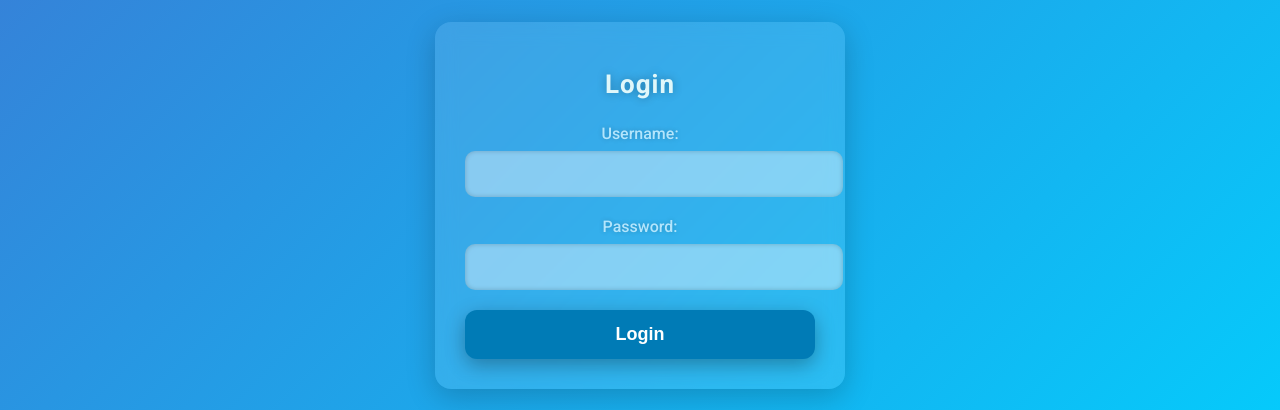
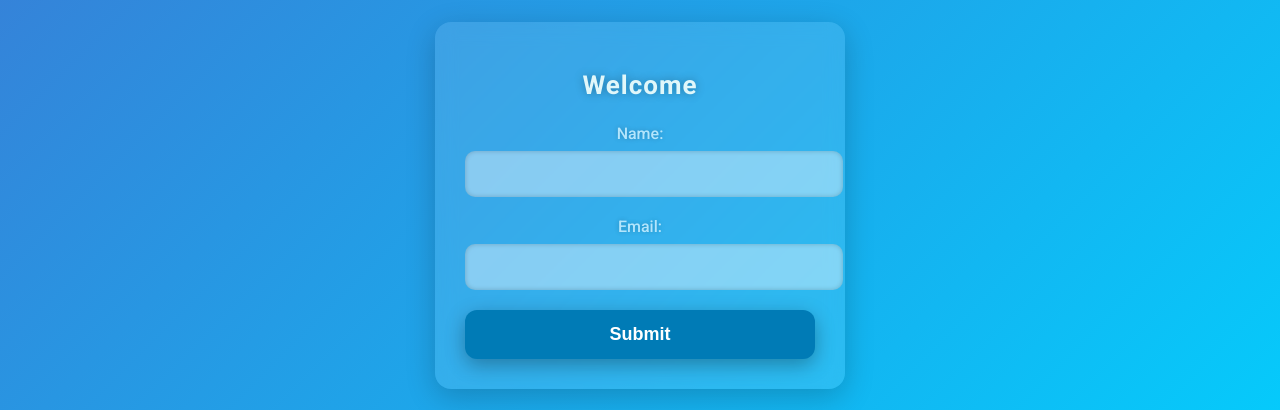
Before and after one commit to vishnu-madle/BBOS-POC, a website: page src/index.html in a window 1280 px wide. Shown: the part 194-604 px from the top of the page. Drawn offline with Linux system fonts and the light colour scheme.

Commit message:
Update index.html

```diff
--- a/src/index.html
+++ b/src/index.html
@@ -44,6 +44,11 @@
             font-weight: 700;
             letter-spacing: 1px;
             text-shadow: 0 0 10px rgba(0, 0, 0, 0.3);
+            animation: slideDown 1.2s ease-in-out;
+        }
+        @keyframes slideDown {
+            from { transform: translateY(-20px); opacity: 0; }
+            to { transform: translateY(0); opacity: 1; }
         }
         label {
             font-weight: 500;
@@ -53,7 +58,7 @@
             text-shadow: 0 0 5px rgba(0, 0, 0, 0.2);
         }
         input[type="text"],
-    input[type="password"] {
+        input[type="email"] {
             width: 100%;
             padding: 14px;
             margin-bottom: 20px;
@@ -66,7 +71,7 @@
             transition: background-color 0.4s, box-shadow 0.4s;
         }
         input[type="text"]:focus,
-    input[type="password"]:focus {
+        input[type="email"]:focus {
             background: rgba(255, 255, 255, 0.6);
             box-shadow: 0 0 12px #00bcd4;
             outline: none;
@@ -113,56 +118,52 @@
 </head>
 <body>
 <div class="container">
-    <h1>Login</h1>
-    <form id="loginForm">
-        <label for="username">Username:</label>
-        <input type="text" id="username" name="username" required>
-        <label for="password">Password:</label>
-        <input type="password" id="password" name="password" required>
-        <button type="button" onclick="submitLogin()">Login</button>
+<h1>Welcome</h1>
+<form id="detailsForm">
+<label for="name">Name:</label>
+<input type="text" id="name" name="name" required>
+<label for="email">Email:</label>
+<input type="email" id="email" name="email" required pattern="[a-z0-9._%+-]+@[a-z0-9.-]+\.[a-z]{2,}$" title="Please enter a valid email address.">
+
+            <button type="button" onclick="submitForm()">Submit</button>
 </form>
-    <div class="message" id="loginMessage"></div>
+<div class="message" id="message"></div>
 </div>
 
     <script>
-    async function submitLogin() {
-        const username = document.getElementById('username').value;
-        const password = document.getElementById('password').value;
-        const messageDiv = document.getElementById('loginMessage');
+        async function submitForm() {
+            const name = document.getElementById('name').value;
+            const email = document.getElementById('email').value;
+            const messageDiv = document.getElementById('message');
             messageDiv.style.display = 'none'; // Hide message on submit
 
-        // Set the allowed credentials
-        const allowedUsername = 'stryv-user';
-        const allowedPassword = 'stryv@1234';
+            if (!document.getElementById('detailsForm').checkValidity()) {
+                messageDiv.textContent = 'Please enter a valid email address.';
+                messageDiv.style.color = '#f44336';
+                messageDiv.style.display = 'block';
+                return;
+            }
 
-        // Check if entered credentials match the allowed credentials
-        if (username === allowedUsername && password === allowedPassword) {
-            // Send data to the server
             try {
                 const response = await fetch('https://bbos-test-poc.azurewebsites.net/api/AddDetails?code=Ovb1Hsv3WQAECcVZ0Yy-uQThxBPbwShpc1IDrMX_iXFdAzFujfKU8w%3D%3D', {
                     method: 'POST',
                     headers: {
                         'Content-Type': 'application/json'
                     },
-                    body: JSON.stringify({ "name": username, "email": "" }) // Adjust as needed
+                    body: JSON.stringify({ "name": name, "email": email})
                 });
 
                 if (response.ok) {
-                    messageDiv.textContent = 'Login successful!';
+                    messageDiv.textContent = 'Details submitted successfully!';
                     messageDiv.style.color = '#4caf50';
+                    document.getElementById('detailsForm').reset();
                 } else {
-                    messageDiv.textContent = 'Failed to send data.';
+                    messageDiv.textContent = 'Failed to submit details.';
                     messageDiv.style.color = '#f44336';
                 }
             } catch (error) {
                 console.error('Error:', error);
-                messageDiv.textContent = 'An error occurred.';
-                messageDiv.style.color = '#f44336';
-            }
-
-            document.getElementById('loginForm').reset();
-        } else {
-            messageDiv.textContent = 'Invalid username or password.';
+                messageDiv.textContent = 'An error occurred while submitting details.';
                 messageDiv.style.color = '#f44336';
             }
 
```
Lines whose indentation alone changed are shown as unchanged.
